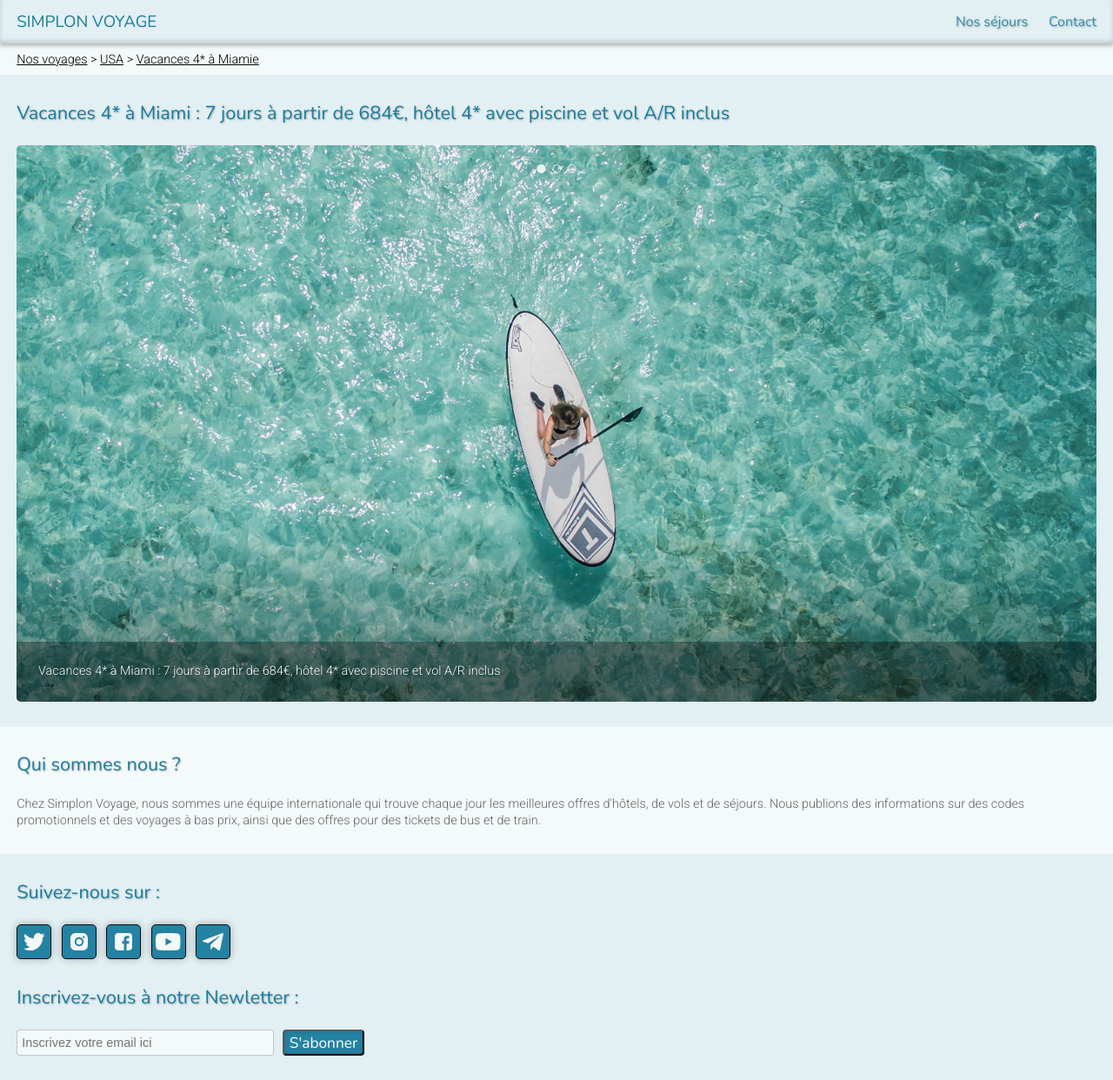
After one commit to christophesd/simplonvoyage, a PHP site: page /voyage001.php in a window 1280 px wide. The commit adds this page. Shown: the whole page at 87% size. Run offline with PHP 8.4, Linux system fonts and the light colour scheme.

Commit message:
debut page produit

```diff
--- a/css/slide.css
+++ b/css/slide.css
@@ -1,14 +1,19 @@
 .headerslide {
-    /* display: none; */
-    padding-top: var(--heightNav);
     height: calc(100vh - var(--heightNav));
+    width: 100vw;
+}
+.galleryslide {
+    width: 100%;
+    height: 50vw;
+    border-radius: 5px;
 }
 
 [data-am-gallery] {
     position: relative;
-    width: 100vw;
+    width: 100%;
     height: 100%;
     background-color: #fff;
+    border-radius: inherit;
     /* Navigation */
 }
 
@@ -77,6 +82,10 @@
     opacity: 1;
 }
 
+[data-am-gallery] .images {
+    border-radius: inherit;
+}
+
 [data-am-gallery] .image {
     display: -webkit-box;
     display: flex;
@@ -99,6 +108,7 @@
     background-size: cover;
     background-position: center;
     background-repeat: no-repeat;
+    border-radius: inherit;
 }
 
 [data-am-gallery] .image::before {
@@ -110,6 +120,7 @@
     right: 0;
     background: -webkit-gradient(linear, left top, left bottom, from(rgba(0, 0, 0, 0)), color-stop(68.75%, rgba(0, 0, 0, 0)), color-stop(81.25%, rgba(0, 0, 0, 0.15)), color-stop(94.27%, rgba(0, 0, 0, 0.3)));
     background: linear-gradient(180deg, rgba(0, 0, 0, 0) 0%, rgba(0, 0, 0, 0) 68.75%, rgba(0, 0, 0, 0.15) 81.25%, rgba(0, 0, 0, 0.3) 94.27%);
+    border-radius: inherit;
 }
 
 [data-am-gallery] .image .gotobottom {
@@ -122,8 +133,9 @@
 }
 
 [data-am-gallery] .navigation {
-    position: absolute;
-    margin-top: 2%;
+    width: fit-content;
+    position: relative;
+    top: 3%;
     left: 50%;
     -webkit-transform: translateX(-50%);
     transform: translateX(-50%);
@@ -148,15 +160,21 @@
 }
 
 [data-am-gallery] .image .slide-content {
-    margin: 10px;
-    width: 96vw;
+    padding: 2%;
+    width: 96%;
     color: var(--colorBg1);
     border-radius: 5px;
     z-index: 1;
 }
 
+[data-am-gallery] .image .blackshadow {
+    background-color: rgba(0, 0, 0, 0.3);
+    border-top-left-radius: unset;
+    border-top-right-radius: unset;
+}
+
 [data-am-gallery] .image .slide-content>* {
-    margin: 6px 0;
+    margin: 1% 0;
 }
 
 [data-am-gallery] .image .slide-title::before {
@@ -182,6 +200,12 @@
     font-size: 1.1em;
 }
 
+[data-am-gallery] .image .slide-p-des {
+    text-shadow: 1px 1px 2px rgba(0, 0, 0, 0.25);
+    font-size: 1em;
+    margin: 0;
+}
+
 [data-am-gallery] .image .slide-price {
     color: var(--colorText2);
     font-size: 1.4em;
@@ -192,8 +216,8 @@
 [data-am-gallery] .image .slide-seemore {
     display: block;
     position: absolute;
-    right: 2vw;
-    bottom: 3px;
+    right: 2%;
+    bottom: 0.5%;
     padding: 2.5px 10px;
     background-color: var(--colorBtn1);
     box-shadow: inset 0 0 5px rgba(0, 0, 0, 0.20);
@@ -205,7 +229,7 @@
 
 /* MEDIA */
 
-@media only screen and (min-width: 576px) {
+@media only screen and (min-width: 800px) {
     .headerslide {
         height: calc(50vh - var(--heightNav));
     }
--- a/css/style.css
+++ b/css/style.css
@@ -159,8 +159,8 @@ a {
     --fontTitle: 'Nunito', sans-serif;
 
     /* size - nb  */
-    --heightNav: 40px;
-    --marginNavLR: 15px;
+    --heightNav: 50px;
+    --marginNavLR: 2vw;
     --nbMenu: 2;
 }
 
@@ -195,6 +195,10 @@ h2 {
 
 
 /* NAV */
+
+body:nth-child(2) {
+    padding-top: var(--heightNav);
+}
 
 .navbar {
     position: fixed;
@@ -259,7 +263,7 @@ h2 {
     color: var(--colorBtn1);
     opacity: 0.85;
     text-shadow: 1px 1px 2px rgba(0, 0, 0, 0.35);
-    padding: 0 10px;
+    padding-left: 1.5em;
 
     -webkit-transition: opacity 0.3s ease;
     transition: opacity 0.3s ease;
@@ -293,6 +297,7 @@ h2 {
     border-bottom: 0.5px solid rgba(0, 0, 0, 0.5);
     background-color: var(--colorBg1);
     box-shadow: inset 0 0 5px rgba(0, 0, 0, 0.15);
+    padding-left: 0;
 
     -webkit-transition: all 0.5s ease;
     transition: all 0.5s ease;
@@ -550,7 +555,8 @@ h2 {
         line-height: var(--heightNav);
         background-color: unset;
         box-shadow: unset;
-        border: unset
+        border: unset;
+        padding-left: 1.5em;
     }
 
     #toggle:checked+.navbar-menu li:hover {
@@ -564,26 +570,27 @@ h2 {
     /* end nav */
 }
 
-@media only screen and (min-width: 720px) {
-
-    /* nav */
-    :root {
-        --heightNav: 50px;
-        --marginNavLR: 25px;
-    }
-
+@media only screen and (min-width: 800px) {
+    /* init */
     html,
     body {
         font-size: 0.95rem;
     }
 
-    /* end nev */
+    /* end init */
+
+    /* nav */
+    :root {
+        --marginNavLR: 1.5vw;
+    }
+
+    /* end nav */
 
     /* cards */
     .cards {
         display: grid;
         grid-template-columns: repeat(2, 1fr);
-        grid-gap: 15px;
+        grid-gap: 1.3vw;
     }
 
     .cards .card {
@@ -598,12 +605,12 @@ h2 {
     /* end cards */
 }
 
-@media only screen and (min-width: 1140px) {
+@media only screen and (min-width: 1300px) {
 
     /* nav */
     :root {
         --heightNav: 60px;
-        --marginNavLR: 35px;
+        --marginNavLR: 30px;
     }
 
     html,
@@ -639,6 +646,7 @@ h2 {
     #footer .follow,
     #footer .newsletter {
         background-color: var(--colorBg1);
+        margin-bottom: 0;
     }
     #footer > div,
     #footer > div > * {
--- /dev/null
+++ b/css/voyage.css
@@ -0,0 +1,13 @@
+.navpage {
+    padding: 0 var(--marginNavLR);
+    background-color: var(--colorBg1);
+    height: 2.5em;
+    display: flex;
+    align-items: center;
+}
+.navpage li {
+    display: inline-block;
+}
+.navpage li a {
+    text-decoration: underline;
+}
--- /dev/null
+++ b/php/footer.php
@@ -0,0 +1,23 @@
+<footer id="footer">
+    <div class="about">
+        <h2>Qui sommes nous ?</h2>
+        <p>Chez Simplon Voyage, nous sommes une équipe internationale qui trouve chaque jour les meilleures offres d'hôtels, de vols et de séjours. Nous publions des informations sur des codes promotionnels et des voyages à bas prix, ainsi que des offres pour des tickets de bus et de train.</p>
+    </div>
+    <div class="follow">
+        <h2>Suivez-nous sur :</h2>
+        <div class="follow-logo">
+            <a href="#" class="twitter"></a>
+            <a href="#" class="instagram"></a>
+            <a href="#" class="facebook"></a>
+            <a href="#" class="youtube"></a>
+            <a href="#" class="telegram"></a>
+        </div>
+    </div>
+    <div class="newsletter">
+        <h2>Inscrivez-vous à notre Newletter :</h2>
+        <form action="">
+            <input type="email" class="form-email" placeholder="Inscrivez votre email ici" required>
+            <input type="submit" value="S'abonner" class="form-submit">
+        </form>
+    </div>
+</footer>
--- /dev/null
+++ b/php/nav.php
@@ -0,0 +1,19 @@
+<nav class="navbar">
+    <a href="index.php"><h1 class="navbar-title">Simplon Voyage</h1></a>
+    <label class="navbar-burger" for="toggle">
+        <svg width="16" height="13" viewBox="0 0 16 13" fill="none" xmlns="http://www.w3.org/2000/svg">
+            <path
+                d="M0.888889 13H15.1111C15.6 13 16 12.5125 16 11.9167C16 11.3208 15.6 10.8333 15.1111 10.8333H0.888889C0.4 10.8333 0 11.3208 0 11.9167C0 12.5125 0.4 13 0.888889 13ZM0.888889 7.58333H15.1111C15.6 7.58333 16 7.09583 16 6.5C16 5.90417 15.6 5.41667 15.1111 5.41667H0.888889C0.4 5.41667 0 5.90417 0 6.5C0 7.09583 0.4 7.58333 0.888889 7.58333ZM0 1.08333C0 1.67917 0.4 2.16667 0.888889 2.16667H15.1111C15.6 2.16667 16 1.67917 16 1.08333C16 0.4875 15.6 0 15.1111 0H0.888889C0.4 0 0 0.4875 0 1.08333Z"
+                fill="#1A7D9F" />
+        </svg>
+    </label>
+    <input type="checkbox" id="toggle" />
+    <ul class="navbar-menu">
+        <li>
+            <a href="index.php">Nos séjours</a>
+        </li>
+        <li>
+            <a href="#">Contact</a>
+        </li>
+    </ul>
+</nav>
--- /dev/null
+++ b/voyage001.php
@@ -0,0 +1,78 @@
+<!DOCTYPE html>
+<html lang="fr">
+
+<head>
+    <meta charset="UTF-8">
+    <meta name="viewport" content="width=device-width, initial-scale=1.0">
+    <title>Simplon Voyage</title>
+    <link
+        href="https://fonts.googleapis.com/css?family=Nunito:300,400,600,700,800|Roboto:300,400,500,700,900&display=swap"
+        rel="stylesheet">
+    <link rel="stylesheet" href="css/style.css">
+    <link rel="stylesheet" href="css/slide.css">
+    <link rel="stylesheet" href="css/voyage.css">
+
+</head>
+
+<body>
+
+    <?php include ('php/nav.php'); ?>
+
+    <div class="navpage">
+        <ul>
+            <li><a href="index.php">Nos voyages</a> > </li>
+            <li><a href="">USA</a> > </li>
+            <li><a href="">Vacances 4* à Miamie</a></li>
+        </ul>
+    </div>
+
+    <main id="main">
+        <h2>Vacances 4* à Miami : 7 jours à partir de 684€, hôtel 4* avec piscine et vol A/R inclus</h2>
+        <header class="galleryslide">
+            <div data-am-gallery>
+                <!-- Radio -->
+                <input type="radio" name="gallery" id="img-1" checked />
+                <input type="radio" name="gallery" id="img-2" />
+                <input type="radio" name="gallery" id="img-3" />
+                <!-- Images -->
+                <div class="images">
+                    <div class="image" style="background-image: url(./img/destination/001/main.jpg);">
+                        <div class="slide-content blackshadow">
+                            <p class="slide-p-des">Vacances 4* à Miami : 7 jours à partir de 684€, hôtel 4* avec piscine et vol A/R inclus</p>
+                        </div>
+                    </div>
+                    <div class="image" style="background-image: url(./img/destination/002/main.jpg);">
+                        <div class="slide-content blackshadow">
+                            <p class="slide-p-des">Vacances 4* à Miami : 7 jours à partir de 684€, hôtel 4* avec piscine et vol A/R inclus</p>
+                        </div>
+                    </div>
+                    <div class="image" style="background-image: url(./img/destination/003/main.jpg);">
+                        <div class="slide-content blackshadow">
+                            <p class="slide-p-des">Vacances 4* à Miami : 7 jours à partir de 684€, hôtel 4* avec piscine et vol A/R inclus</p>
+                        </div>
+                    </div>
+                </div>
+                <!-- Navigation -->
+                <div class="navigation">
+                    <label class="dot" for="img-1"></label>
+                    <label class="dot" for="img-2"></label>
+                    <label class="dot" for="img-3"></label>
+                </div>
+            </div>
+
+        </header>
+
+
+
+
+
+
+
+    </main>
+
+
+    <?php include ('php/footer.php'); ?>
+
+</body>
+
+</html>
```
Also changed, not shown: index.php (+13 -97 lines), php/header.php (added, +46 -0 lines), README.md, 1 other file.
